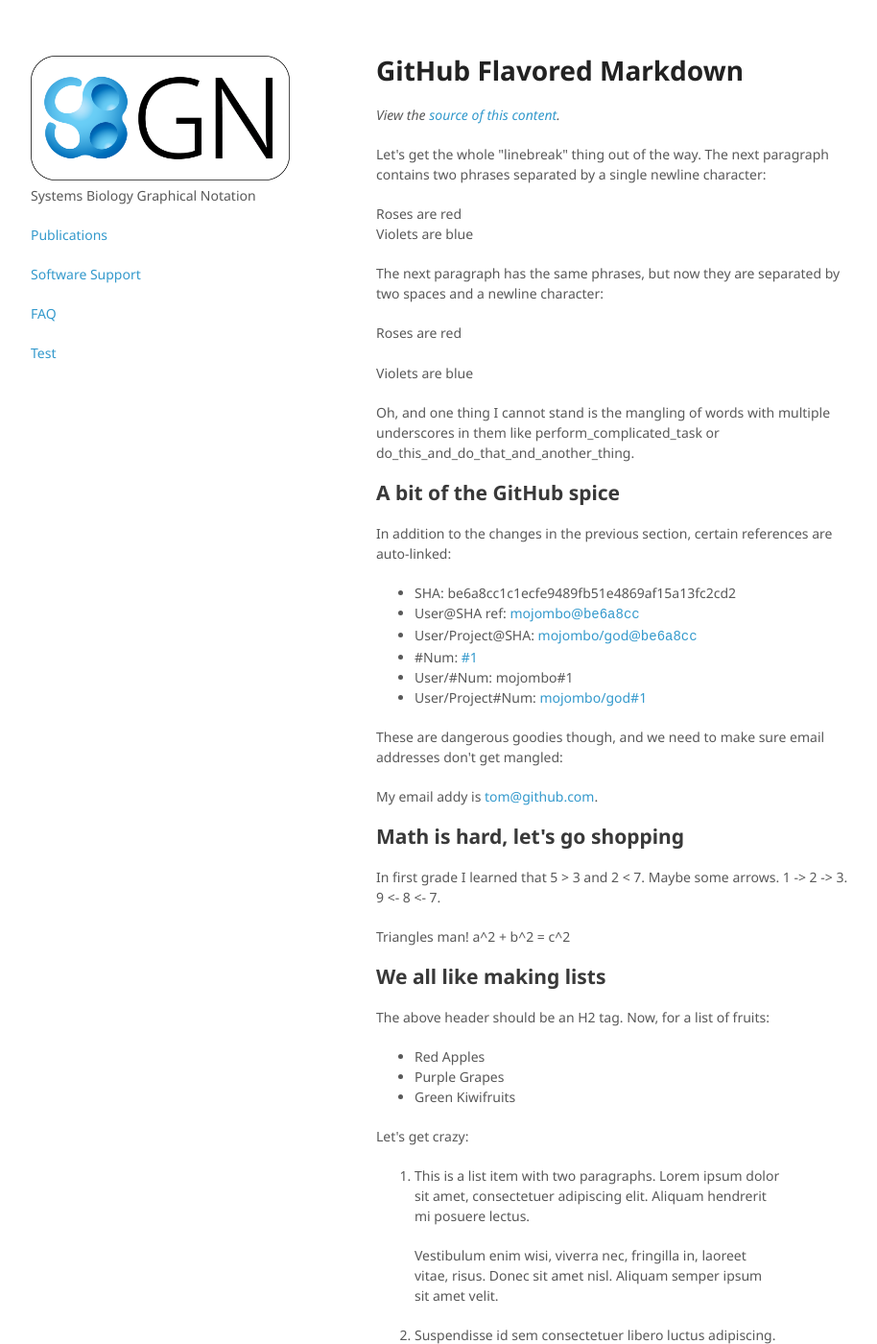
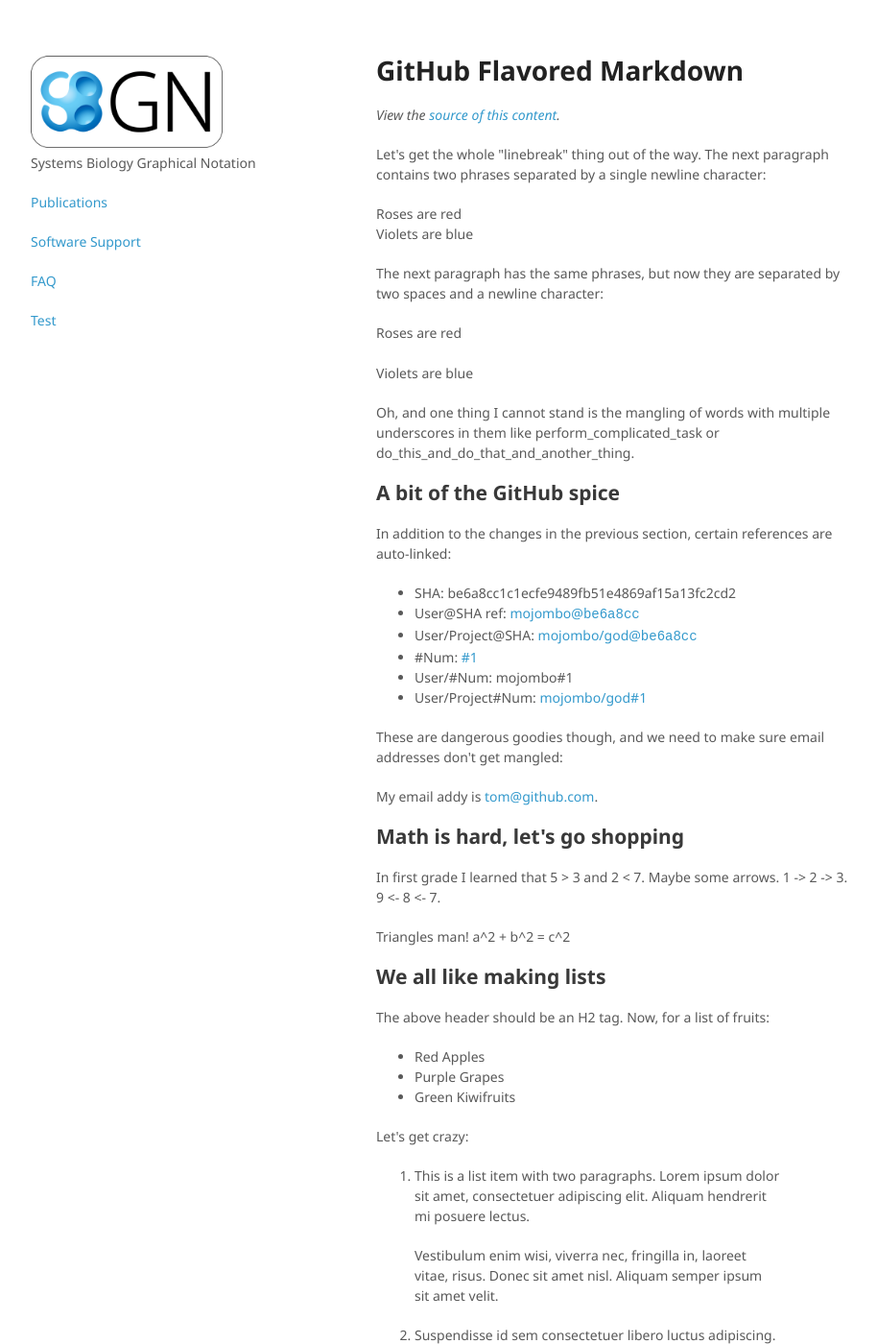
Before and after one commit to sbgn/sbgn, a Jekyll site: the page built from index.html, in a window 1280 px wide and 1400 px high. Shown: the whole window at 96% size, without its empty margins (178-1092 px from the left). Built offline with Jekyll 4.4.1, drawn with Linux system fonts in a browser that asks for light colours.

Commit message:
Fix logo size

```diff
--- a/_includes/header.html
+++ b/_includes/header.html
@@ -1,7 +1,7 @@
 <header>
   <!-- <h1>{{ site.project_name }}</h1>-->
 
-  <img src="images/SBGN-logo-WhiteBackground-1024.png" />
+  <img id="logo" src="images/SBGN-logo-WhiteBackground-1024.png" />
 
   <p>{{ site.description }}</p>
 
--- a/css/custom.css
+++ b/css/custom.css
@@ -16,3 +16,7 @@
     background: #fff;
     margin: 2px;
 }
+
+#logo {
+    width: 200px;
+}
```
